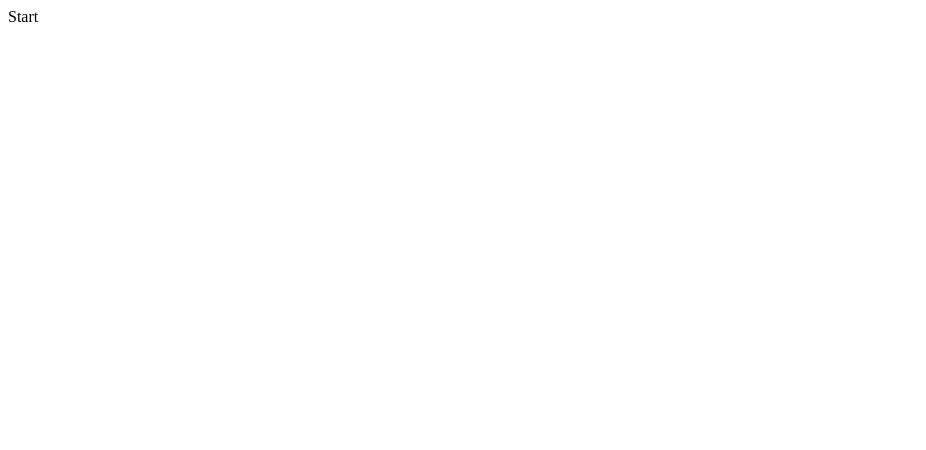
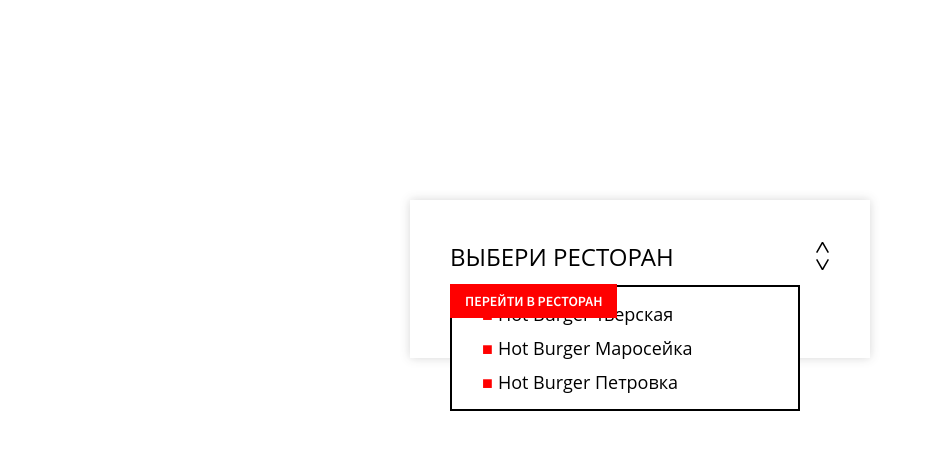
Before and after one commit to autoex/hot-burgers, a React (Create React App) app: page / in a window 1280 px wide. Shown: the top 450 px of the page, without its empty margins (0-926 px from the left). Built offline with nearby package versions, Linux system fonts and the light colour scheme.

Commit message:
all done until this https://www.youtube.com/watch?v=SHtr0l1geaY&list=PLtL3lrXPn2rUiIj46eozwWn9P2x8RoOiR&index=6

```diff
--- a/src/App.js
+++ b/src/App.js
@@ -1,12 +1,14 @@
-import React from 'react';
+import React, {Component} from 'react';
 
-const App = () => {
+class App extends Component {
+    render() {
 
-    return (
-        <div>
-            Start
-        </div>
-    );
-};
+        return (
+            <div>
+                Start
+            </div>
+        );
+    }
+}
 
 export default App;
--- /dev/null
+++ b/src/components/Landing.js
@@ -0,0 +1,27 @@
+import React, {Component} from 'react';
+import restaurants from "../sample-restaurants";
+
+class Landing extends Component {
+    render() {
+        return (<>
+                <div className='restaurant_select'>
+                    <div className='restaurant_select_top'>
+                        <div className='restaurant_select_top-header font-effect-outline'>Выбери ресторан</div>
+                        <div className="arrow_picker">
+                            <div className="arrow_picker-up"></div>
+                            <div className="arrow_picker-down"></div>
+                        </div>
+                    </div>
+                    <div className="restaurant_select_bottom">
+                        <ul>
+                            {restaurants.map(rest=><li key={rest.id}>{rest.title}</li>)}
+                        </ul>
+                    </div>
+                    <button>Перейти в ресторан</button>
+                </div>
+            </>
+        );
+    }
+}
+
+export default Landing;
--- a/src/index.js
+++ b/src/index.js
@@ -1,8 +1,9 @@
 import * as ReactDOM from "react-dom";
-import App from "./App";
 import React from "react";
+import Landing from "./components/Landing";
+import './css/style.css'
 
 ReactDOM.render(
-    <App />,
+    <Landing />,
     document.getElementById('root')
 );
```
